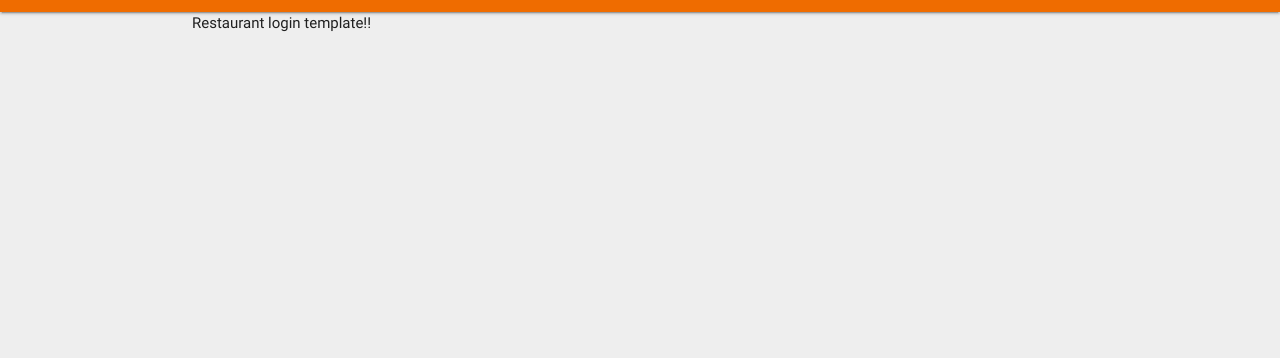
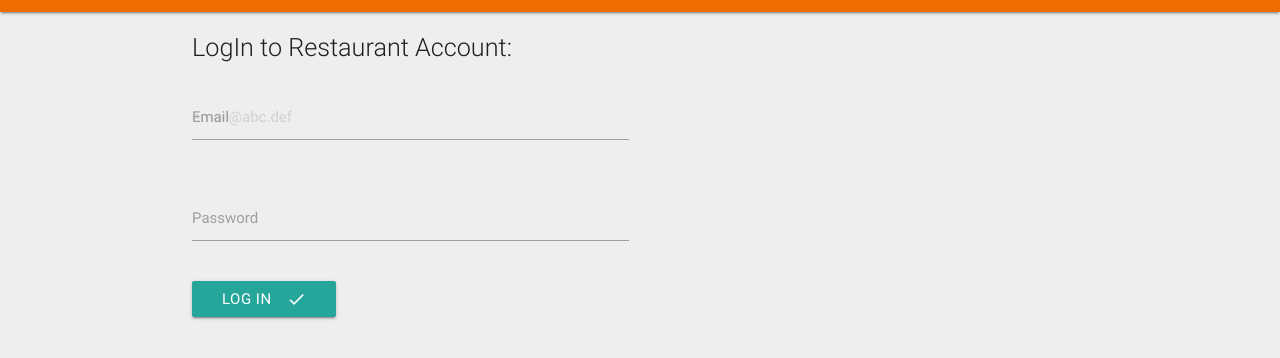
Before and after one commit to olegkord/feedbeacon, a plain HTML site: page front_end/index.html at #!/login/restaurant in a window 1280 px wide. Shown: the part 52-410 px from the top of the page. Drawn offline with nearby package versions, Linux system fonts and the light colour scheme; some packages are replaced by stand-ins of ours; no server answers; a script that the page names is missing.

Commit message:
added infrastructure to support restaurant accounts

```diff
--- a/front_end/index.html
+++ b/front_end/index.html
@@ -13,6 +13,7 @@
     <script src="http://localhost:3000/socket.io/socket.io.js"></script>
     <script src="js/socket.js"></script>
     <script src="js/controllers/usersController.js"></script>
+    <script src="js/controllers/restaurantsController.js"></script>
     <script src="js/app.js"></script>
     <script src="js/appRouter.js"></script>
     <script src="js/jqueryInit.js"></script>
--- a/front_end/js/app.js
+++ b/front_end/js/app.js
@@ -4,6 +4,7 @@ angular.module('FeedBeacon',[
   'ui.router',
 ])
   .controller('UsersController', UsersController)
+  .controller('RestaurantController', RestaurantController)
   .factory('User', function() {
     //include private variables here!!!
 
@@ -13,6 +14,16 @@ angular.module('FeedBeacon',[
       currentUser: {},
       userForLogin: {}
     };
+  })
+  .factory('Restaurant', function() {
+    //local variables here
+
+    //
+    return {
+      isLoggedIn: false,
+      currentRestoUser: {},
+      restoUserForLogin: {}
+    }
   })
   .factory('Socket', Socket)
   .run(['$rootScope','$state','User', function($rootScope, $state, User) {
@@ -29,4 +40,5 @@ angular.module('FeedBeacon',[
   }]);
 
   UsersController.$inject = ['$rootScope','$state','$http','User', 'Socket'];
+  RestaurantController.$inject = ['$rootScope', '$state', '$http', 'Restaurant', 'Socket']
   Socket.$inject = ['$rootScope']
--- /dev/null
+++ b/front_end/js/controllers/restaurantsController.js
@@ -0,0 +1,10 @@
+'use strict';
+
+console.log('restaurant controller loaded');
+
+function RestaurantController($rootScope, $state, $http, User, Socket) {
+
+  let self = this;
+
+
+}
--- a/front_end/js/templates/loginRestaurant.html
+++ b/front_end/js/templates/loginRestaurant.html
@@ -1 +1,20 @@
-Restaurant login template!!
+<h3 class="flow-text">LogIn to Restaurant Account: </h3>
+<div ng-controller="UsersController as login" class="valign center-block">
+  <form >
+    <div class="row">
+      <div class="input-field col s6">
+        <input ng-model="login.logInUser.email" placeholder="email@abc.def" id="email" type="text" class="validate">
+        <label for="email" data-error="wrong" data-success="right">Email</label>
+      </div>
+    </div>
+    <div class="row">
+      <div class="input-field col s6">
+        <input ng-model="login.logInUser.password" id="password" type="password" class="validate">
+        <label for="password">Password</label>
+      </div>
+    </div>
+    <button ng-click="login.signIn()" class="btn waves-effect waves-light">log in
+      <i class="material-icons right">done</i>
+    </button>
+  </form>
+</div>
```
Also changed, not shown: front_end/js/templates/loginUser.html (+1 -0 lines), front_end/js/templates/userProfile.html (+2 -2 lines).
